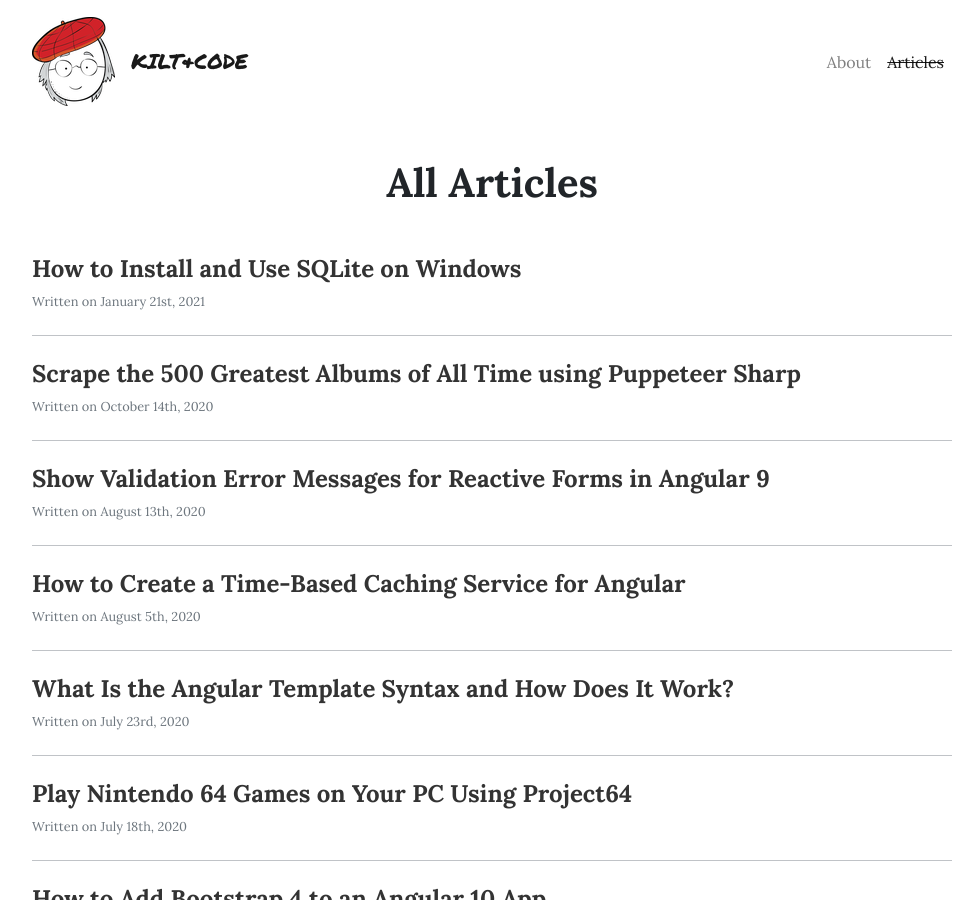
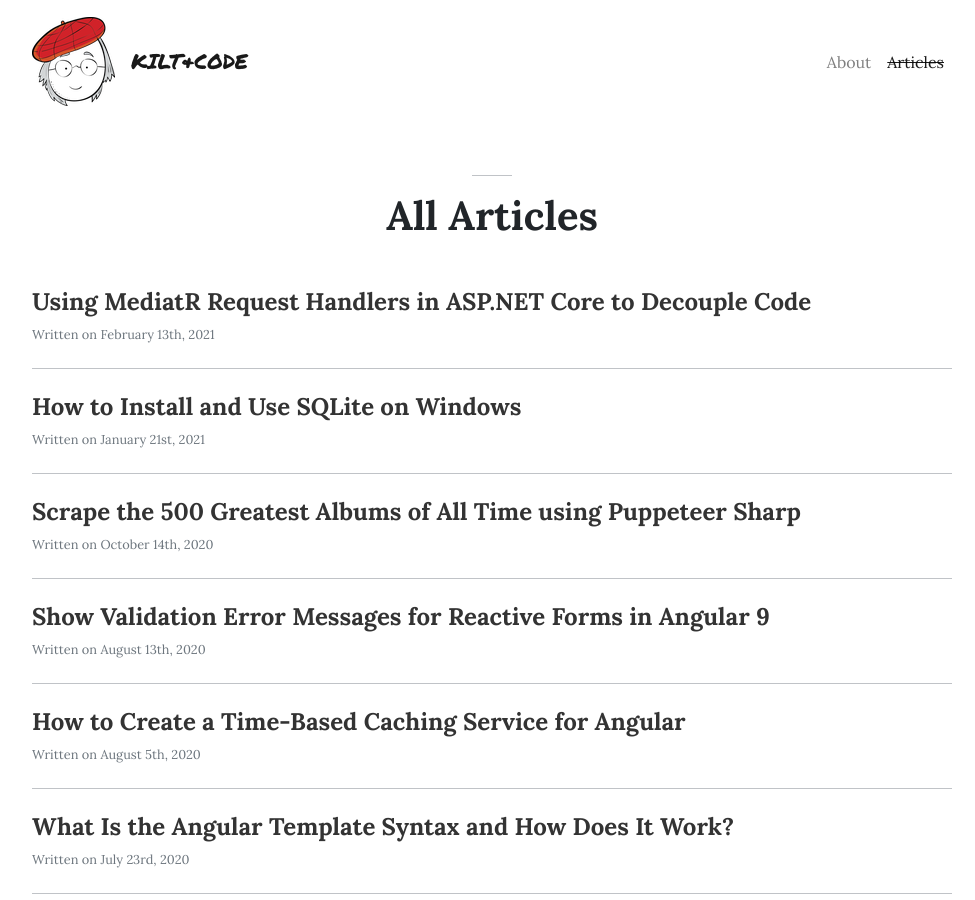
Before and after one commit to kiltandcode/kiltandcode.com, a Jekyll site: the page built from articles.html, in a window 1280 px wide and 900 px high. Shown: the whole window, without its empty margins (148-1123 px from the left). Built offline with Jekyll 4.4.1, drawn with Linux system fonts in a browser that asks for light colours; nearby versions of some CDN libraries; part of the change alters nothing that is shown.

Commit message:
Partial layout of MediatR article

````diff
--- a/_layouts/page.html
+++ b/_layouts/page.html
@@ -3,7 +3,9 @@ layout: default
 ---
 
 <article>
-  <div class="mb-5 text-center">
+  <div class="text-center mb-5 pl-5 pr-5">
+    <hr class="short" />
+
     <h1>
       {{ page.title }}
     </h1>
--- /dev/null
+++ b/_posts/2021-02-13-using-mediatr-request-handlers-in-aspnet-core-to-decouple-code.md
@@ -0,0 +1,308 @@
+---
+title: "Using MediatR Request Handlers in ASP.NET Core to Decouple Code"
+date: 2021-02-13 21:45:00 +00:00
+author: "Steven McLintock"
+layout: post
+image: /assets/img/2021/02/mediatr_gradient_128x128.png
+category: csharp
+---
+
+{%
+    include image-lead.html
+    year='2021'
+    month='02'
+    file='mediatr_gradient_128x128.png'
+    alt='MediatR'
+%}
+
+Lorem Ipsum is simply dummy text of the printing and typesetting industry. Lorem Ipsum has been the industry's standard dummy text ever since the 1500s, when an unknown printer took a galley of type and scrambled it to make a type specimen book. It has survived not only five centuries, but also the leap into electronic typesetting, remaining essentially unchanged. It was popularised in the 1960s with the release of Letraset sheets containing Lorem Ipsum passages, and more recently with desktop publishing software like Aldus PageMaker including versions of Lorem Ipsum.
+
+[MediatR](https://github.com/jbogard/MediatR)
+[Jimmy Bogard](https://github.com/jbogard)
+
+This article isn't meant to be an in-depth explanation of the Mediator pattern, for that
+I'd recommend the series of articles over at [.NET Core Tutorials](https://dotnetcoretutorials.com/)
+beginning with
+[The Mediator Pattern In .NET Core – Part 1 – What’s A Mediator?](https://dotnetcoretutorials.com/2019/04/30/the-mediator-pattern-in-net-core-part-1-whats-a-mediator/). Instead, I thought I'd demonstrate
+the advantages of using the MediatR package within an API built using ASP.NET Core and C#, more specifically
+using it's request handlers to decouple your code and create a cleaner codebase.
+
+https://github.com/kiltandcode/mediatr-demo
+
+## ASP.NET Core Project Without using MediatR
+
+{%
+    include image.html
+    year='2021'
+    month='02'
+    file='solution-explorer-without-mediatr.png'
+    alt='ASP.NET Core Project without using MediatR'
+    caption='ASP.NET Core Project without using MediatR'
+%}
+
+```csharp
+[ApiController]
+[Route("[controller]")]
+public class WithoutMediatRController : ControllerBase
+{
+    private readonly IValidationService _validationService;
+    private readonly IArtistRepository _artistRepository;
+    private readonly IAlbumRepository _albumRepository;
+    private readonly ISongRepository _songRepository;
+
+    public WithoutMediatRController(
+        IValidationService validationService,
+        IArtistRepository artistRepository,
+        IAlbumRepository albumRepository,
+        ISongRepository songRepository)
+    {
+        _validationService = validationService;
+        _artistRepository = artistRepository;
+        _albumRepository = albumRepository;
+        _songRepository = songRepository;
+    }
+
+    [HttpGet("get-artist/{artistId:guid}")]
+    public async Task<Artist> GetArtist(Guid artistId)
+    {
+        _validationService.Validate<Guid>(artistId);
+
+        return await _artistRepository.GetArtist(artistId);
+    }
+
+    [HttpPost("create-album")]
+    public async Task<Guid> CreateAlbum(Album album)
+    {
+        _validationService.Validate<Album>(album);
+
+        return await _albumRepository.CreateAlbum(album);
+    }
+
+    [HttpPut("set-rating")]
+    public async Task SetRating(SetRating setRating)
+    {
+        _validationService.Validate<SetRating>(setRating);
+
+        await _songRepository.SetRating(setRating);
+    }
+}
+```
+
+```csharp
+public void ConfigureServices(IServiceCollection services)
+{
+    // Register the services and repositories
+    services.AddSingleton<IValidationService, ValidationService>();
+    services.AddSingleton<IArtistRepository, ArtistRepository>();
+    services.AddSingleton<IAlbumRepository, AlbumRepository>();
+    services.AddSingleton<ISongRepository, SongRepository>();
+
+    services.AddControllers();
+    services.AddSwaggerGen(c =>
+    {
+        c.SwaggerDoc("v1", new OpenApiInfo { Title = "MediatRApi", Version = "v1" });
+    });
+}
+```
+
+## ASP.NET Core Project using MediatR
+
+{%
+    include image.html
+    year='2021'
+    month='02'
+    file='solution-explorer-with-mediatr.png'
+    alt='ASP.NET Core Project using MediatR'
+    caption='ASP.NET Core Project using MediatR'
+%}
+
+```csharp
+[ApiController]
+[Route("[controller]")]
+public class WithMediatRController : Controller
+{
+    private readonly IMediator _mediator;
+
+    public WithMediatRController(
+        IMediator mediator) =>
+        _mediator = mediator;
+
+    [HttpGet("get-artist/{artistId:guid}")]
+    public Task<Artist> GetArtist(Guid artistId) =>
+        _mediator.Send(new GetArtistRequest { ArtistId = artistId });
+
+    [HttpPost("create-album")]
+    public Task<Guid> CreateAlbum(Album album) =>
+        _mediator.Send(new CreateAlbumRequest { Album = album });
+
+    [HttpPut("set-rating")]
+    public void SetRating(SetRating setRating) =>
+        _mediator.Send(new SetRatingRequest
+        {
+            SongId = setRating.SongId, Rating = setRating.Rating
+        });
+}
+```
+
+{%
+    include image.html
+    year='2021'
+    month='02'
+    file='mediatr-nuget.png'
+    alt='MediatR on Nuget'
+    caption='MediatR on Nuget'
+%}
+
+### Requests
+
+```csharp
+public class GetArtistRequest : IRequest<Artist>
+{
+    public Guid ArtistId { get; set; }
+}
+```
+
+```csharp
+public class CreateAlbumRequest : IRequest<Guid>
+{
+    public Album Album { get; set; }
+}
+```
+
+```csharp
+public class SetRatingRequest : IRequest<Unit>
+{
+    public Guid SongId { get; set; }
+
+    public int Rating { get; set; }
+}
+```
+
+### Request Handlers
+
+```csharp
+public class GetArtistHandler : IRequestHandler<GetArtistRequest, Artist>
+{
+    private readonly IValidationService _validationService;
+    private readonly IArtistRepository _artistRepository;
+
+    public GetArtistHandler(
+        IValidationService validationService,
+        IArtistRepository artistRepository)
+    {
+        _validationService = validationService;
+        _artistRepository = artistRepository;
+    }
+
+    public async Task<Artist> Handle(
+        GetArtistRequest request,
+        CancellationToken cancellationToken = default)
+    {
+        _validationService.Validate<Guid>(request.ArtistId);
+
+        return await _artistRepository.GetArtist(request.ArtistId);
+    }
+}
+```
+
+```csharp
+public class CreateAlbumHandler : IRequestHandler<CreateAlbumRequest, Guid>
+{
+    private readonly IValidationService _validationService;
+    private readonly IAlbumRepository _albumRepository;
+
+    public CreateAlbumHandler(
+        IValidationService validationService,
+        IAlbumRepository albumRepository)
+    {
+        _validationService = validationService;
+        _albumRepository = albumRepository;
+    }
+
+    public async Task<Guid> Handle(CreateAlbumRequest request,
+        CancellationToken cancellationToken = default)
+    {
+        _validationService.Validate<Album>(request.Album);
+
+        return await _albumRepository.CreateAlbum(request.Album);
+    }
+}
+```
+
+```csharp
+public class SetRatingHandler : IRequestHandler<SetRatingRequest, Unit>
+{
+    private readonly IValidationService _validationService;
+    private readonly ISongRepository _songRepository;
+
+    public SetRatingHandler(
+        IValidationService validationService,
+        ISongRepository songRepository)
+    {
+        _validationService = validationService;
+        _songRepository = songRepository;
+    }
+
+    public async Task<Unit> Handle(
+        SetRatingRequest request,
+        CancellationToken cancellationToken = default)
+    {
+        SetRating setRating = new SetRating
+        {
+            SongId = request.SongId,
+            Rating = request.Rating
+        };
+
+        _validationService.Validate<SetRating>(setRating);
+
+        await _songRepository.SetRating(setRating);
+
+        return Unit.Value;
+    }
+}
+```
+
+### Dependency Injection
+
+{%
+    include image.html
+    year='2021'
+    month='02'
+    file='mediatr-nuget-dependency-injection.png'
+    alt='MediatR.Extensions.Microsoft.DependencyInjection on Nuget'
+    caption='MediatR.Extensions.Microsoft.DependencyInjection on Nuget'
+%}
+
+```csharp
+    public static class Dependencies
+    {
+        public static IServiceCollection RegisterRequestHandlers(
+            this IServiceCollection services)
+        {
+            return services
+                .AddMediatR(typeof(Dependencies).Assembly);
+        }
+    }
+```
+
+```csharp
+public void ConfigureServices(IServiceCollection services)
+{
+    // Register the services and repositories
+    services.AddSingleton<IValidationService, ValidationService>();
+    services.AddSingleton<IArtistRepository, ArtistRepository>();
+    services.AddSingleton<IAlbumRepository, AlbumRepository>();
+    services.AddSingleton<ISongRepository, SongRepository>();
+
+    // Register the MediatR request handlers
+    services.RegisterRequestHandlers();
+
+    services.AddControllers();
+    services.AddSwaggerGen(c =>
+    {
+        c.SwaggerDoc("v1", new OpenApiInfo { Title = "MediatRApi", Version = "v1" });
+    });
+}
+```
+
+https://github.com/kiltandcode/mediatr-demo
````
Also changed, not shown: assets/img/2021/02/mediatr-nuget-dependency-injection.png (added), assets/img/2021/02/mediatr-nuget.png (added), assets/img/2021/02/mediatr_gradient_128x128.png (added), assets/img/2021/02/solution-explorer-with-mediatr.png (added), assets/img/2021/02/solution-explorer-without-mediatr.png (added).
